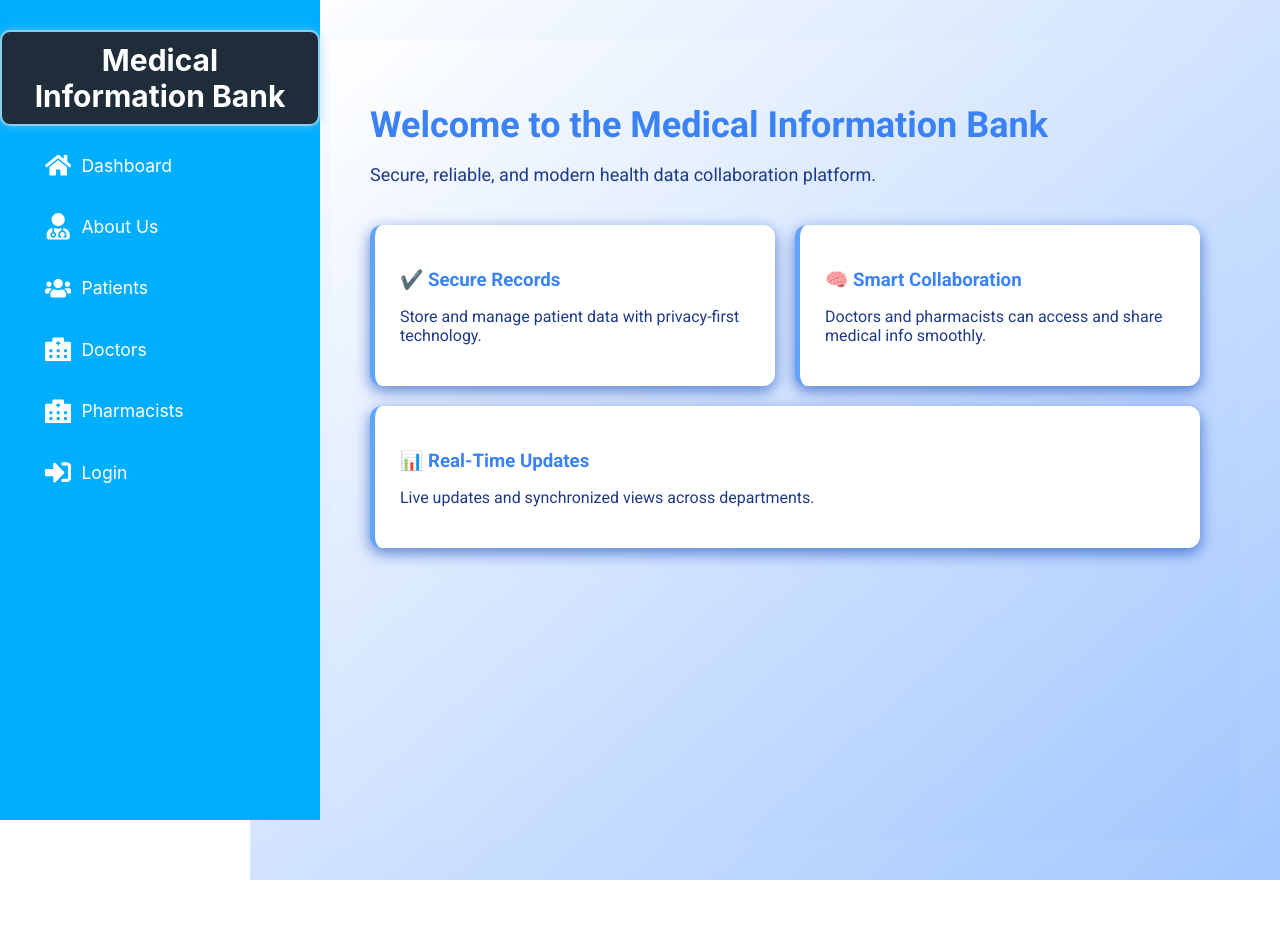
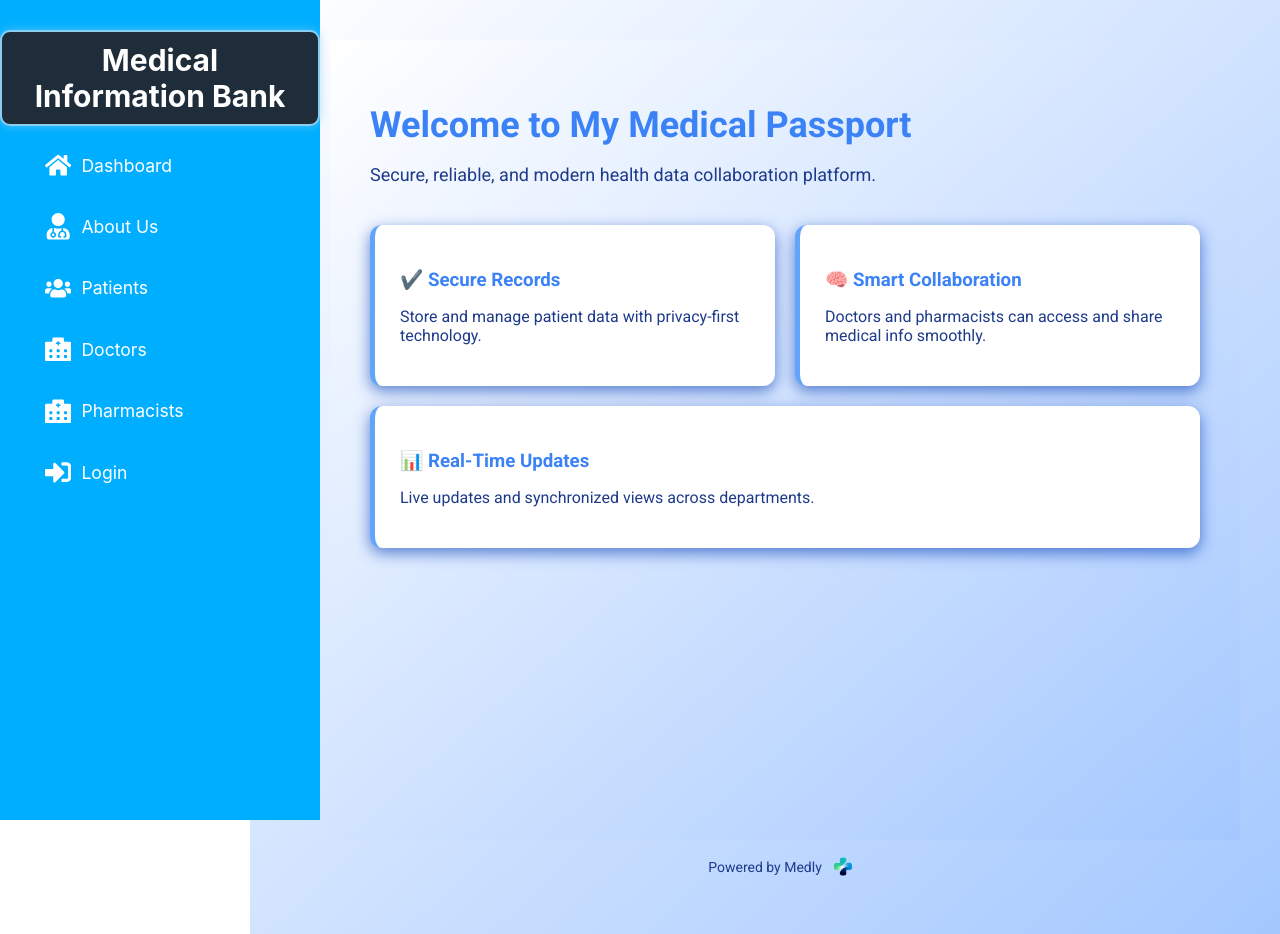
Before and after one commit to Omarelnoamy/health-connect, a React (Create React App) app in the folder frontend/: page / in a window 1280 px wide. Before the commit the page ends 880 px from the top, so only its background shows below. Built offline with nearby package versions, Linux system fonts and the light colour scheme.

Commit message:
Update HomePage.jsx

```diff
--- a/frontend/src/pages/HomePage.jsx
+++ b/frontend/src/pages/HomePage.jsx
@@ -1,27 +1,32 @@
 import React from "react";
 import "./HomePage.css";
 import { Link } from "react-router-dom";
-
+import PageWrapper from "../components/PageWrapper";
 export default function HomePage() {
   return (
+    <PageWrapper>
       <div className="home-container">
-
-
-
         <main className="main-content">
           <header className="main-header">
-          <h1>Welcome to the Medical Information Bank</h1>
-          <p>Secure, reliable, and modern health data collaboration platform.</p>
+            <h1>Welcome to My Medical Passport</h1>
+            <p>
+              Secure, reliable, and modern health data collaboration platform.
+            </p>
           </header>
 
           <section className="features">
             <div className="feature-box">
               <h3>✔️ Secure Records</h3>
-            <p>Store and manage patient data with privacy-first technology.</p>
+              <p>
+                Store and manage patient data with privacy-first technology.
+              </p>
             </div>
             <div className="feature-box">
               <h3>🧠 Smart Collaboration</h3>
-            <p>Doctors and pharmacists can access and share medical info smoothly.</p>
+              <p>
+                Doctors and pharmacists can access and share medical info
+                smoothly.
+              </p>
             </div>
             <div className="feature-box">
               <h3>📊 Real-Time Updates</h3>
@@ -30,5 +35,6 @@
           </section>
         </main>
       </div>
+    </PageWrapper>
   );
 }
```
Lines whose indentation alone changed are shown as unchanged.
